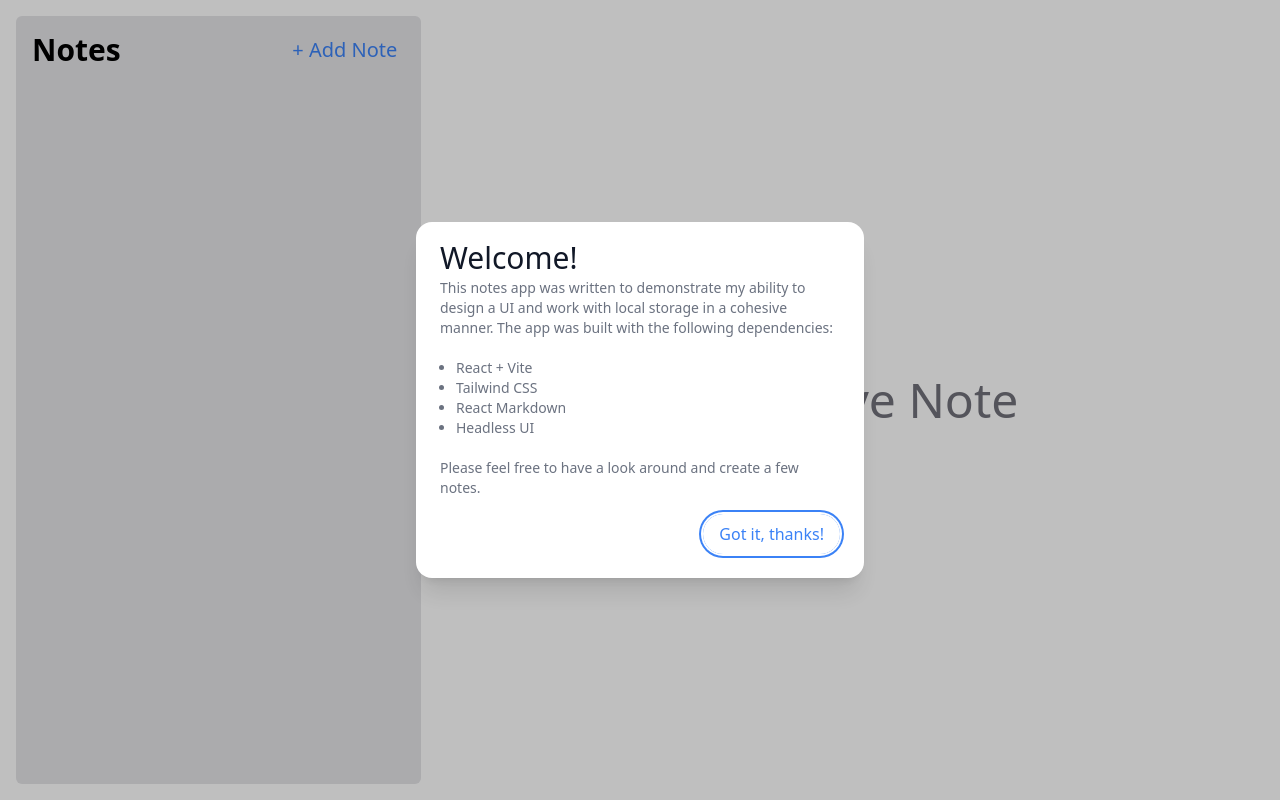
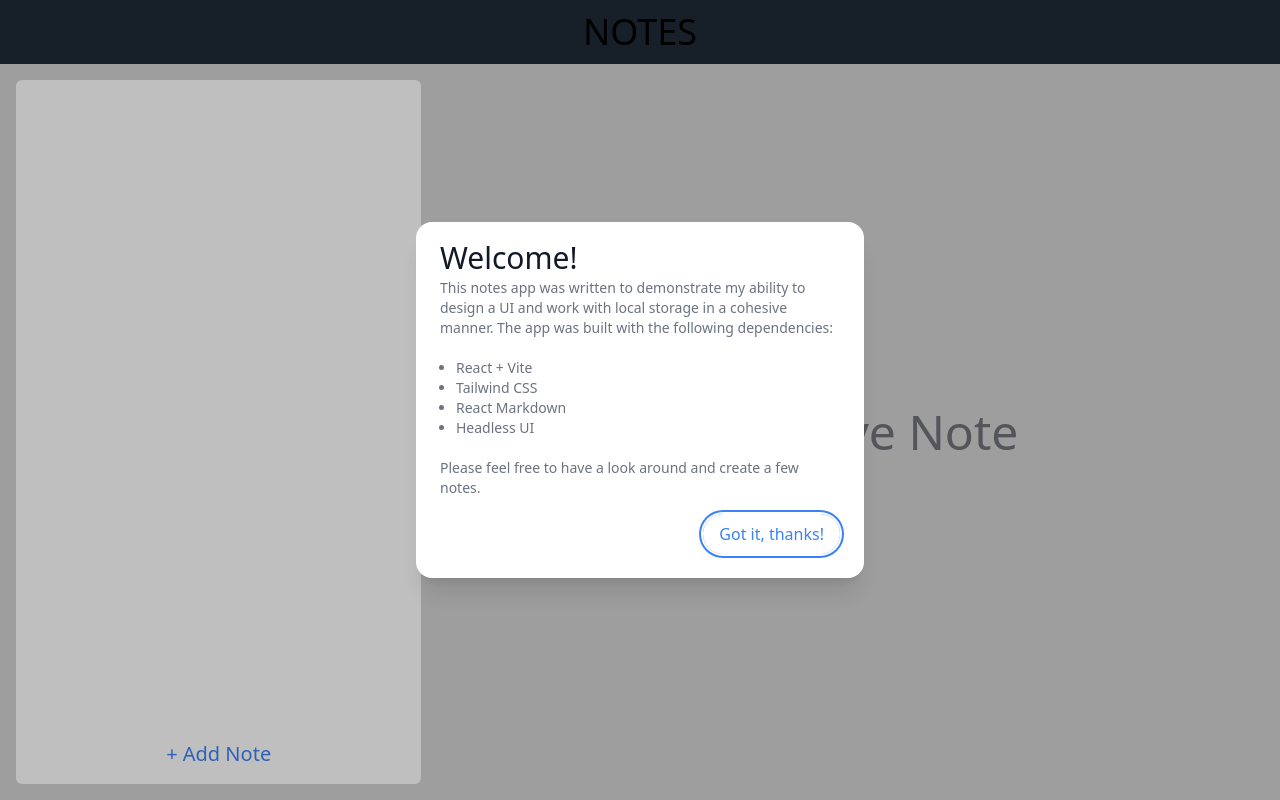
Before and after one commit to fredblaise/notes-app, a React (Vite) app: page / in a window 1280 px wide. Built offline with nearby package versions, Linux system fonts and the light colour scheme.

Commit message:
add navbar etc

```diff
--- a/package.json
+++ b/package.json
@@ -4,7 +4,7 @@
   "version": "0.0.0",
   "type": "module",
   "scripts": {
-    "dev": "vite --host",
+    "dev": "vite",
     "build": "vite build",
     "lint": "eslint src --ext js,jsx --report-unused-disable-directives --max-warnings 0",
     "preview": "vite preview"
@@ -28,7 +28,6 @@
     "eslint-plugin-react-refresh": "^0.3.4",
     "postcss": "^8.4.23",
     "prettier": "^2.8.8",
-    "prettier-plugin-tailwindcss": "^0.3.0",
     "tailwindcss": "^3.3.1",
     "vite": "^4.3.0"
   }
--- a/src/App.jsx
+++ b/src/App.jsx
@@ -2,9 +2,9 @@ import { useEffect, useState } from "react";
 import { nanoid } from "nanoid";
 import MainContent from "./components/MainContent";
 import StaticSidebar from "./components/StaticSidebar";
-import SlidingSidebar from "./components/SlidingSidebar";
 import SidebarContent from "./components/SidebarContent";
 import InitialModal from './components/InitialModal';
+import Navbar from "./components/Navbar";
 
 function App() {
   const [notes, setNotes] = useState(
@@ -51,8 +51,16 @@ function App() {
   };
 
   return (
-    <div className="[height:100dvh;] w-full max-w-7xl m-auto grid grid-rows-1 grid-cols-3 gap-4 p-4">
+    <>
       <InitialModal />
+      <div className="[min-height:100svh;] grid grid-cols-3 grid-rows-[auto_1fr)] gap-4 p-4 pt-20 w-full m-auto max-w-7xl">
+        <Navbar
+          notes={notes}
+          onAddNote={onAddNote}
+          onDeleteNote={onDeleteNote}
+          activeNote={activeNote}
+          setActiveNote={setActiveNote}
+        />
         <StaticSidebar>
           <SidebarContent
             notes={notes}
@@ -62,20 +70,12 @@ function App() {
             setActiveNote={setActiveNote}
           />
         </StaticSidebar>
-      <SlidingSidebar>
-        <SidebarContent
-          notes={notes}
-          onAddNote={onAddNote}
-          onDeleteNote={onDeleteNote}
-          activeNote={activeNote}
-          setActiveNote={setActiveNote}
-        />
-      </SlidingSidebar>
         <MainContent
           activeNote={getActiveNote()}
           onUpdateNote={onUpdateNote}
         />
       </div>
+    </>
   );
 }
 
--- a/src/components/InitialModal.jsx
+++ b/src/components/InitialModal.jsx
@@ -39,7 +39,7 @@ export default function InitialModal() {
                                 leaveFrom="opacity-100 scale-100"
                                 leaveTo="opacity-0 scale-95"
                             >
-                                <Dialog.Panel className="w-full max-w-md transform overflow-hidden rounded-2xl bg-white dark:bg-zinc-800  p-6 text-left align-middle shadow-xl transition-all">
+                                <Dialog.Panel className="w-full max-w-md transform overflow-hidden rounded-2xl bg-white dark:bg-zinc-700  p-6 text-left align-middle shadow-xl transition-all">
                                     <Dialog.Title
                                         as="h3"
                                         className="font-medium leading-6 text-gray-900 dark:text-white"
--- /dev/null
+++ b/src/components/Navbar.jsx
@@ -0,0 +1,100 @@
+import { Fragment } from 'react'
+import { Disclosure, Menu, Transition } from '@headlessui/react'
+import SlidingSidebar from "./SlidingSidebar";
+import SidebarContent from "./SidebarContent";
+
+function classNames(...classes) {
+    return classes.filter(Boolean).join(' ')
+}
+
+export default function Navbar({ notes, onAddNote, onDeleteNote, activeNote, setActiveNote }) {
+    return (
+        <Disclosure as="nav" className="fixed top-0 left-0 w-full h-16 bg-gray-800">
+            {({ open }) => (
+                <>
+                    <div className="w-full px-2 mx-auto max-w-7xl sm:px-6 lg:px-8">
+                        <div className="relative flex items-center justify-between w-full h-16">
+                            <div className="absolute inset-y-0 left-0 flex items-center md:hidden">
+                                {/* Mobile menu button*/}
+                                <SlidingSidebar>
+                                    <SidebarContent
+                                        notes={notes}
+                                        onAddNote={onAddNote}
+                                        onDeleteNote={onDeleteNote}
+                                        activeNote={activeNote}
+                                        setActiveNote={setActiveNote}
+                                    />
+                                </SlidingSidebar>
+                            </div>
+                            <div className="flex items-center justify-center flex-1 md:items-stretch">
+                                <div className="flex items-center flex-shrink-0">
+                                    <p className="text-4xl dark:text-white">
+                                        NOTES
+                                    </p>
+                                </div>
+                            </div>
+                            {/* <div className="absolute inset-y-0 right-0 flex items-center pr-2 md:static md:inset-auto md:ml-6 md:pr-0">
+
+                                * Profile dropdown *
+                                <Menu as="div" className="relative ml-3 disabled">
+                                    <div>
+                                        <Menu.Button className="flex text-sm bg-gray-800 rounded-full focus:outline-none focus:ring-2 focus:ring-white focus:ring-offset-2 focus:ring-offset-gray-800">
+                                            <span className="sr-only">Open user menu</span>
+                                            <img
+                                                className="w-8 h-8 rounded-full"
+                                                src="https://images.unsplash.com/photo-1472099645785-5658abf4ff4e?ixlib=rb-1.2.1&ixid=eyJhcHBfaWQiOjEyMDd9&auto=format&fit=facearea&facepad=2&w=256&h=256&q=80"
+                                                alt=""
+                                            />
+                                        </Menu.Button>
+                                    </div>
+                                    <Transition
+                                        as={Fragment}
+                                        enter="transition ease-out duration-100"
+                                        enterFrom="transform opacity-0 scale-95"
+                                        enterTo="transform opacity-100 scale-100"
+                                        leave="transition ease-in duration-75"
+                                        leaveFrom="transform opacity-100 scale-100"
+                                        leaveTo="transform opacity-0 scale-95"
+                                    >
+                                        <Menu.Items className="absolute right-0 z-10 w-48 py-1 mt-2 origin-top-right bg-white rounded-md shadow-lg ring-1 ring-black ring-opacity-5 focus:outline-none">
+                                            <Menu.Item>
+                                                {({ active }) => (
+                                                    <a
+                                                        href="#"
+                                                        className={classNames(active ? 'bg-gray-100' : '', 'block px-4 py-2 text-sm text-gray-700')}
+                                                    >
+                                                        Your Profile
+                                                    </a>
+                                                )}
+                                            </Menu.Item>
+                                            <Menu.Item>
+                                                {({ active }) => (
+                                                    <a
+                                                        href="#"
+                                                        className={classNames(active ? 'bg-gray-100' : '', 'block px-4 py-2 text-sm text-gray-700')}
+                                                    >
+                                                        Settings
+                                                    </a>
+                                                )}
+                                            </Menu.Item>
+                                            <Menu.Item>
+                                                {({ active }) => (
+                                                    <a
+                                                        href="#"
+                                                        className={classNames(active ? 'bg-gray-100' : '', 'block px-4 py-2 text-sm text-gray-700')}
+                                                    >
+                                                        Sign out
+                                                    </a>
+                                                )}
+                                            </Menu.Item>
+                                        </Menu.Items>
+                                    </Transition>
+                                </Menu>
+                            </div> */}
+                        </div>
+                    </div>
+                </>
+            )}
+        </Disclosure>
+    )
+}
--- a/src/components/SidebarContent.jsx
+++ b/src/components/SidebarContent.jsx
@@ -11,21 +11,10 @@ const SidebarContent = ({
 
     return (
         <>
-            <div className="flex justify-between sticky top-0">
-                <h1 className="text-3xl font-semibold">
-                    Notes
-                </h1>
-                <button
-                    className="rounded-full text-xl px-2 text-blue-500 transition hover:bg-blue-500 hover:text-white"
-                    onClick={onAddNote}
-                >
-                    + Add Note
-                </button>
-            </div>
             <div className="flex flex-col h-full overflow-y-scroll divide-y divide-zinc-400 dark:divide-zinc-500">
                 {sortedNotes.map(({ id, title, body, lastModified }, i) => (
                     <div
-                        className={`flex justify-between w-full p-4 cursor-pointer dark:text-white ${id === activeNote ? 'bg-zinc-100 dark:bg-zinc-600' : 'hover:bg-zinc-100 hover:dark:bg-zinc-600'} group`}
+                        className={`flex justify-between w-full p-4 gap-2 cursor-pointer dark:text-white ${id === activeNote ? 'bg-zinc-200 dark:bg-zinc-800' : 'hover:bg-zinc-200 hover:dark:bg-zinc-800'} group`}
                         onClick={() => {
                             setActiveNote(id)
                         }}
@@ -55,7 +44,7 @@ const SidebarContent = ({
                         <div className='flex place-items-center'>
                             <button
                                 onClick={(e) => onDeleteNote(id)}
-                                className="md:invisible aspect-square rounded-full p-1 text-red-500 transition hover:bg-red-500 hover:text-white group-hover:visible"
+                                className="md:hidden aspect-square rounded-full p-1 text-red-500 transition hover:scale-105 bg-red-500 max-sm:text-white md:bg-transparent md:hover:bg-red-500 md:hover:text-white group-hover:block"
                             >
                                 <svg
                                     xmlns="http://www.w3.org/2000/svg"
@@ -76,6 +65,14 @@ const SidebarContent = ({
                     </div>
                 ))}
             </div>
+            <div className="sticky top-0 w-full grid place-items-center max-sm:p-8">
+                <button
+                    className="rounded-full text-xl max-sm:text-2xl px-2 md:text-blue-500 transition hover:scale-105 hover:bg-blue-500 bg-blue-500 md:bg-transparent text-white hover:text-white"
+                    onClick={onAddNote}
+                >
+                    + Add Note
+                </button>
+            </div>
         </>
     )
 }
--- a/src/components/StaticSidebar.jsx
+++ b/src/components/StaticSidebar.jsx
@@ -2,7 +2,7 @@ import React from 'react'
 
 const StaticSidebar = ({children}) => {
     return (
-            <div className='row-span-1 col-span-1 hidden md:flex flex-col w-full overflow-x-hidden overflow-y-hidden rounded-md p-4 gap-4 bg-zinc-200 dark:bg-zinc-700 dark:text-white'>
+            <div className='flex-col hidden w-full col-span-1 row-span-1 gap-4 p-4 overflow-x-hidden overflow-y-hidden bg-white rounded-md md:flex dark:bg-zinc-700 dark:text-white'>
                 {children}
             </div>
     )
--- a/src/index.css
+++ b/src/index.css
@@ -31,3 +31,11 @@
 * {
     box-sizing: border-box;
 }
+
+body {
+    background-color: lightgray;
+}
+
+html, body {
+    max-height: 100svh;
+}
```
Also changed, not shown: src/components/MainContent.jsx (+15 -12 lines), src/components/SlidingSidebar.jsx (+4 -4 lines), 2 other files (tests, documents, lock files or other folders). Lines whose indentation alone changed are shown as unchanged.
